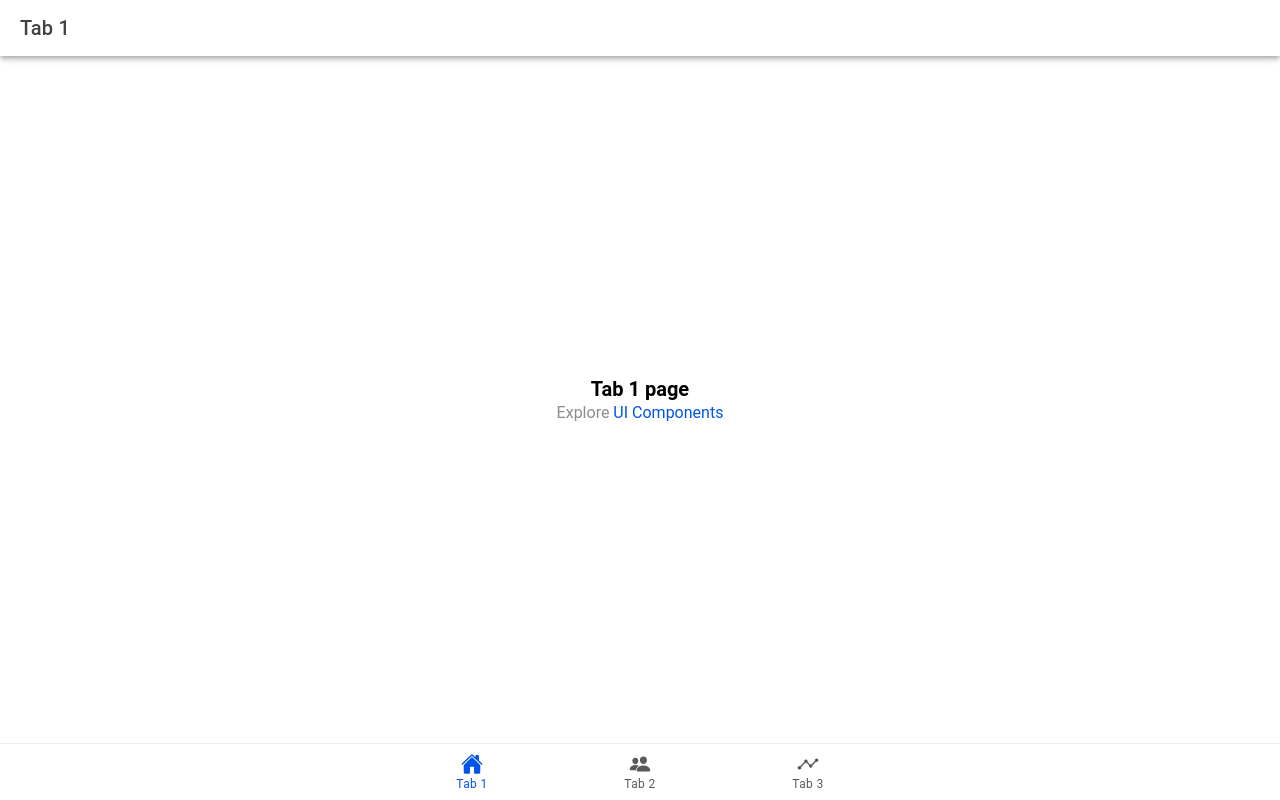
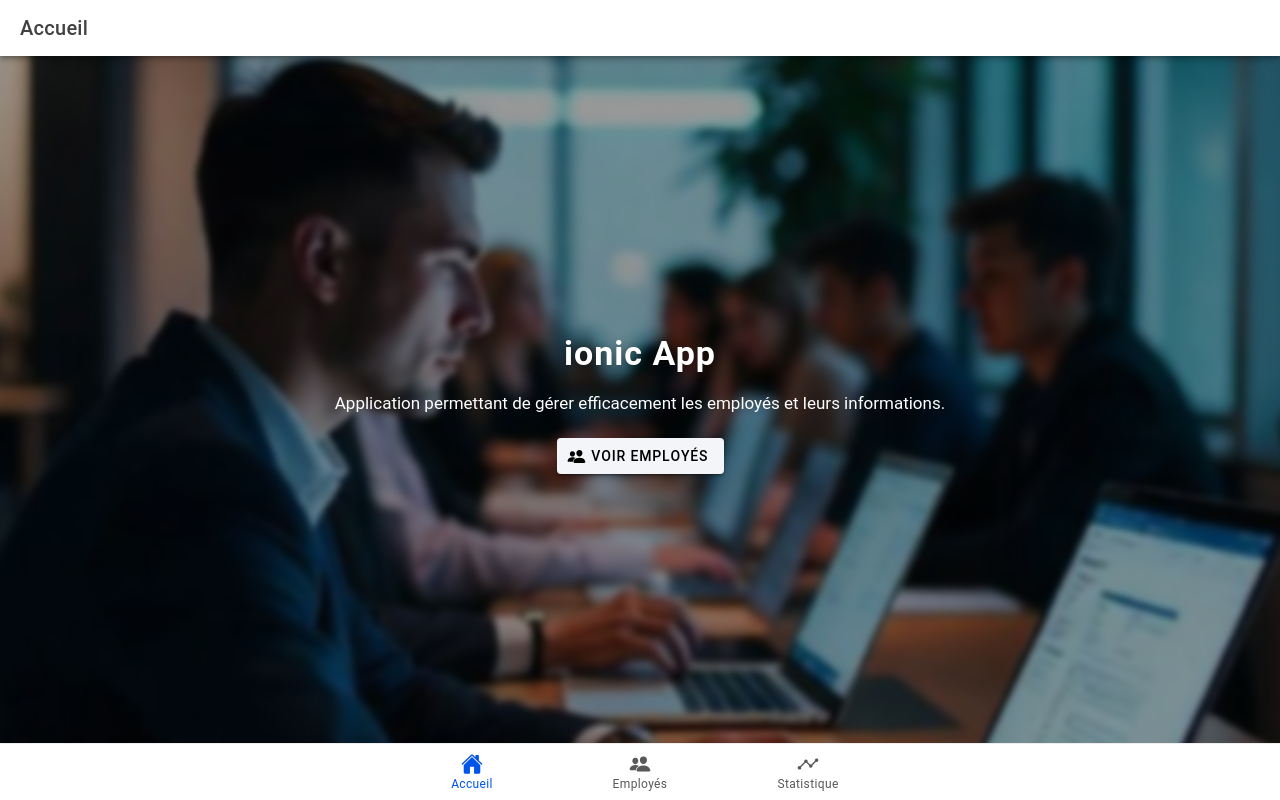
Before and after one commit to Ramariarison/gSalaire_front_ionic, a React (Vite) app: page /tab1 in a window 1280 px wide. Built offline with nearby package versions, Linux system fonts and the light colour scheme.

Commit message:
feat(ui): Modification des icones de navigation et design de la page d'acueil

```diff
--- a/src/App.tsx
+++ b/src/App.tsx
@@ -68,15 +68,15 @@ const App: React.FC = () => (
         <IonTabBar slot="bottom">
           <IonTabButton tab="tab1" href="/tab1">
             <IonIcon aria-hidden="true" icon={home} />
-            <IonLabel>Tab 1</IonLabel>
+            <IonLabel>Accueil</IonLabel>
           </IonTabButton>
           <IonTabButton tab="tab2" href="/tab2">
             <IonIcon aria-hidden="true" icon={people} />
-            <IonLabel>Tab 2</IonLabel>
+            <IonLabel>Employés</IonLabel>
           </IonTabButton>
           <IonTabButton tab="tab3" href="/tab3">
             <IonIcon aria-hidden="true" icon={analytics} />
-            <IonLabel>Tab 3</IonLabel>
+            <IonLabel>Statistique</IonLabel>
           </IonTabButton>
         </IonTabBar>
       </IonTabs>
--- a/src/components/ExploreContainer.css
+++ b/src/components/ExploreContainer.css
@@ -1,24 +1,52 @@
 .container {
-  text-align: center;
+  position: relative;
+  height: 100%;
+  display: flex;
+  flex-direction: column;
+  justify-content: center;
+  align-items: center;
+  overflow: hidden;
+
+  background: rgba(0,0,0,0.35);
+  padding: 30px;
+  backdrop-filter: blur(10px);
+}
+
+.container::before {
+  content: "";
   position: absolute;
+  top: 0;
   left: 0;
-  right: 0;
-  top: 50%;
-  transform: translateY(-50%);
+  width: 100%;
+  height: 100%;
+
+  background: linear-gradient(rgba(0,0,0,0.4), rgba(0,0,0,0.4)), url("/assets/bgg.jpg");
+
+  background-size: cover;
+  background-position: center;
+
+  filter: blur(3px);
+  transform: scale(1.1);
+
+  z-index: -1;
 }
 
 .container strong {
-  font-size: 20px;
-  line-height: 26px;
+  font-size: 34px;
+  font-weight: 700;
+  color: #ffffff;
+  text-align: center;
+  letter-spacing: 1px;
+  margin-top: 12px;
+  text-shadow: 0 2px 8px rgba(0,0,0,0.4);
+  display: block;
 }
 
 .container p {
-  font-size: 16px;
-  line-height: 22px;
-  color: #8c8c8c;
-  margin: 0;
+  font-size: 17px;
+  line-height: 1.6;
+  color: white;
+
+  text-shadow: 0, 2px, 6px, rgba(0, 0, 0, 0.6);
+  text-align: center;
 }
-
-.container a {
-  text-decoration: none;
-}
--- a/src/components/ExploreContainer.tsx
+++ b/src/components/ExploreContainer.tsx
@@ -1,4 +1,6 @@
 import './ExploreContainer.css';
+import { people } from 'ionicons/icons';
+import { IonButton, IonIcon } from '@ionic/react';
 
 interface ContainerProps {
   name: string;
@@ -7,8 +9,14 @@ interface ContainerProps {
 const ExploreContainer: React.FC<ContainerProps> = ({ name }) => {
   return (
     <div className="container">
-      <strong>{name}</strong>
-      <p>Explore <a target="_blank" rel="noopener noreferrer" href="https://ionicframework.com/docs/components">UI Components</a></p>
+      <strong>
+        {name}
+      </strong>
+      <p>Application permettant de gérer efficacement les employés et leurs informations.</p>
+      <IonButton routerLink='/tab2' color={'light'}>
+        <IonIcon slot='start' icon={people}></IonIcon>
+        Voir employés
+      </IonButton>
     </div>
   );
 };
--- a/src/pages/Tab1.tsx
+++ b/src/pages/Tab1.tsx
@@ -7,16 +7,11 @@ const Tab1: React.FC = () => {
     <IonPage>
       <IonHeader>
         <IonToolbar>
-          <IonTitle>Tab 1</IonTitle>
+          <IonTitle>Accueil</IonTitle>
         </IonToolbar>
       </IonHeader>
-      <IonContent fullscreen>
-        <IonHeader collapse="condense">
-          <IonToolbar>
-            <IonTitle size="large">Tab 1</IonTitle>
-          </IonToolbar>
-        </IonHeader>
-        <ExploreContainer name="Tab 1 page" />
+      <IonContent>
+        <ExploreContainer name="ionic App" />
       </IonContent>
     </IonPage>
   );
```
Also changed, not shown: public/assets/bgg.jpg (added).
